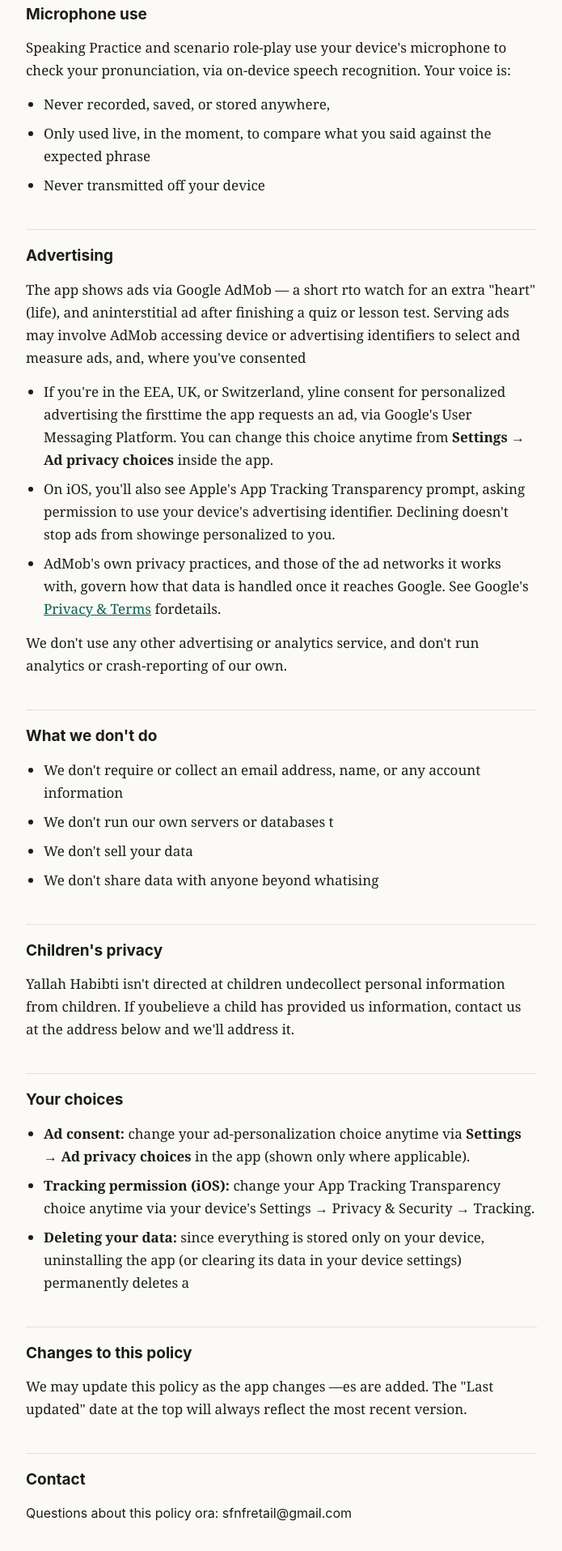
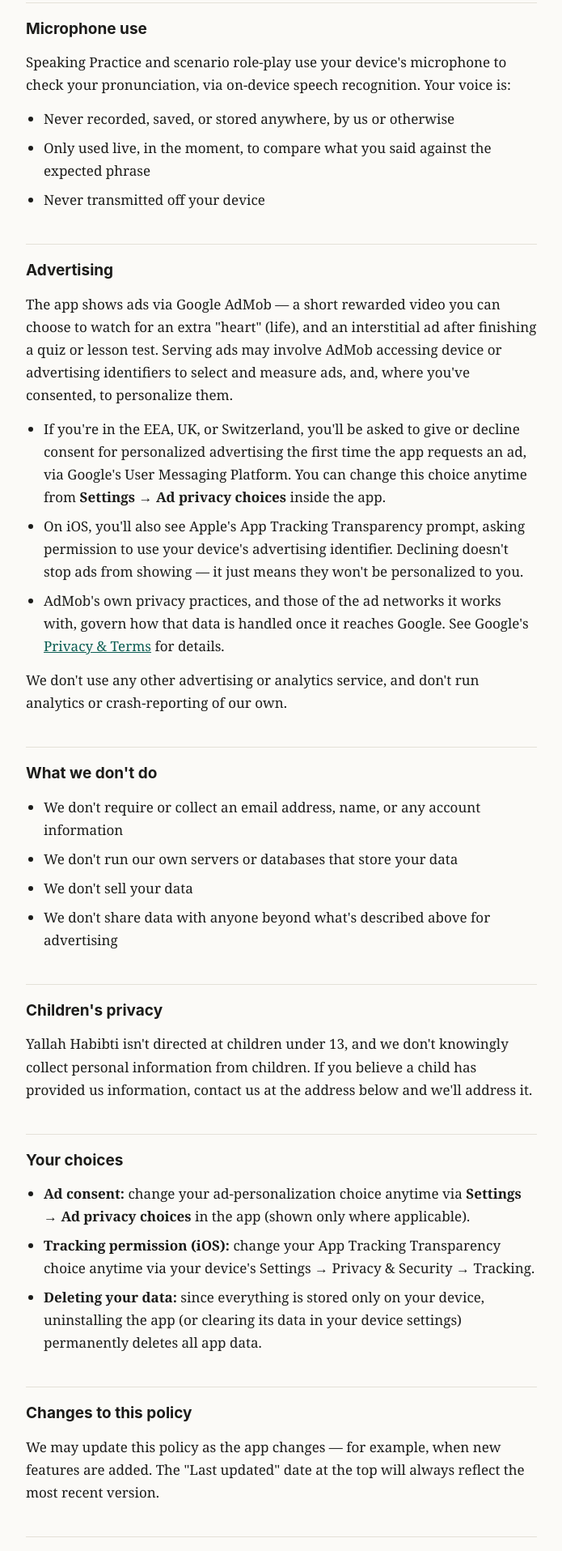
Before and after one commit to Sham-Studios/yallah-habibti-privacy, a plain HTML site: page index.html in a window 1280 px wide. Shown: the part 885-2800 px from the top of the page at 81% size, without its empty margins (292-987 px from the left). Drawn offline with Linux system fonts and the light colour scheme.

Commit message:
Update index.html

```diff
--- a/index.html
+++ b/index.html
@@ -36,7 +36,7 @@
     padding:56px 24px 96px;
   }
   h1{
-    font-family:-apple-system, "Segoe UI", Roboto,
+    font-family:-apple-system, "Segoe UI", Roboto, sans-serif;
     font-size:28px;
     font-weight:700;
     margin:0 0 6px;
@@ -73,71 +73,60 @@
   <h1>Privacy Policy — Yallah Habibti</h1>
   <p class="updated">Last updated: August 20, 2026</p>
 
-  <p>Yallah Habibti ("the app," "we," "us") is an app for learning Modern Standard Arabic with everyday Gulf dialect content. This
-policy explains what data the app touches, how it'sble to you.</p>
+  <p>Yallah Habibti ("the app," "we," "us") is an app for learning Modern Standard Arabic with everyday Gulf dialect content. This policy explains what data the app touches, how it's used, and the choices available to you.</p>
 
   <h2>The short version</h2>
-  <p>Yallah Habibti doesn't have user accounts, doesn't run its own servers, and doesn't collect or store your personal data anywhere
-except your own device. The only outside service thb, which shows ads and — where required — asks yourconsent first.</p>
+  <p>Yallah Habibti doesn't have user accounts, doesn't run its own servers, and doesn't collect or store your personal data anywhere except your own device. The only outside service the app talks to is Google AdMob, which shows ads and — where required — asks your consent first.</p>
 
   <h2>Information stored on your device</h2>
-  <p>The app saves your course progress, streak, ac settings (like display preferences) using yourdevice's local storage. This information:</p>
+  <p>The app saves your course progress, streak, achievements, hearts count, and settings (like display preferences) using your device's local storage. This information:</p>
   <ul>
     <li>Never leaves your device or gets sent to us</li>
     <li>Is only accessible to the app itself</li>
     <li>Is permanently deleted if you uninstall the app or clear its data from your device settings</li>
   </ul>
-  <p>Because there's no account system, this progress can't be recovered or transferred if you switch devices or reinstall the
-app.</p>
+  <p>Because there's no account system, this progress can't be recovered or transferred if you switch devices or reinstall the app.</p>
 
   <h2>Microphone use</h2>
-  <p>Speaking Practice and scenario role-play use your device's microphone to check your pronunciation, via on-device speech
-recognition. Your voice is:</p>
+  <p>Speaking Practice and scenario role-play use your device's microphone to check your pronunciation, via on-device speech recognition. Your voice is:</p>
   <ul>
-    <li>Never recorded, saved, or stored anywhere,
+    <li>Never recorded, saved, or stored anywhere, by us or otherwise</li>
     <li>Only used live, in the moment, to compare what you said against the expected phrase</li>
     <li>Never transmitted off your device</li>
   </ul>
 
   <h2>Advertising</h2>
-  <p>The app shows ads via Google AdMob — a short rto watch for an extra "heart" (life), and aninterstitial ad after finishing a quiz or lesson test. Serving ads may involve AdMob accessing device or advertising identifiers to
-select and measure ads, and, where you've consented
+  <p>The app shows ads via Google AdMob — a short rewarded video you can choose to watch for an extra "heart" (life), and an interstitial ad after finishing a quiz or lesson test. Serving ads may involve AdMob accessing device or advertising identifiers to select and measure ads, and, where you've consented, to personalize them.</p>
   <ul>
-    <li>If you're in the EEA, UK, or Switzerland, yline consent for personalized advertising the firsttime the app requests an ad, via Google's User Messaging Platform. You can change this choice anytime from <strong>Settings → Ad
-privacy choices</strong> inside the app.</li>
-    <li>On iOS, you'll also see Apple's App Tracking Transparency prompt, asking permission to use your device's advertising
-identifier. Declining doesn't stop ads from showinge personalized to you.</li>
-    <li>AdMob's own privacy practices, and those of the ad networks it works with, govern how that data is handled once it reaches
-Google. See Google's <a href="https://policies.googk" rel="noopener">Privacy &amp; Terms</a> fordetails.</li>
+    <li>If you're in the EEA, UK, or Switzerland, you'll be asked to give or decline consent for personalized advertising the first time the app requests an ad, via Google's User Messaging Platform. You can change this choice anytime from <strong>Settings → Ad privacy choices</strong> inside the app.</li>
+    <li>On iOS, you'll also see Apple's App Tracking Transparency prompt, asking permission to use your device's advertising identifier. Declining doesn't stop ads from showing — it just means they won't be personalized to you.</li>
+    <li>AdMob's own privacy practices, and those of the ad networks it works with, govern how that data is handled once it reaches Google. See Google's <a href="https://policies.google.com/privacy" target="_blank" rel="noopener">Privacy &amp; Terms</a> for details.</li>
   </ul>
   <p>We don't use any other advertising or analytics service, and don't run analytics or crash-reporting of our own.</p>
 
   <h2>What we don't do</h2>
   <ul>
     <li>We don't require or collect an email address, name, or any account information</li>
-    <li>We don't run our own servers or databases t
+    <li>We don't run our own servers or databases that store your data</li>
     <li>We don't sell your data</li>
-    <li>We don't share data with anyone beyond whatising</li>
+    <li>We don't share data with anyone beyond what's described above for advertising</li>
   </ul>
 
   <h2>Children's privacy</h2>
-  <p>Yallah Habibti isn't directed at children undecollect personal information from children. If youbelieve a child has provided us information, contact us at the address below and we'll address it.</p>
+  <p>Yallah Habibti isn't directed at children under 13, and we don't knowingly collect personal information from children. If you believe a child has provided us information, contact us at the address below and we'll address it.</p>
 
   <h2>Your choices</h2>
   <ul>
-    <li><strong>Ad consent:</strong> change your ad-personalization choice anytime via <strong>Settings → Ad privacy choices</strong>
-in the app (shown only where applicable).</li>
-    <li><strong>Tracking permission (iOS):</strong> change your App Tracking Transparency choice anytime via your device's Settings →
-Privacy &amp; Security → Tracking.</li>
-    <li><strong>Deleting your data:</strong> since everything is stored only on your device, uninstalling the app (or clearing its
-data in your device settings) permanently deletes a
+    <li><strong>Ad consent:</strong> change your ad-personalization choice anytime via <strong>Settings → Ad privacy choices</strong> in the app (shown only where applicable).</li>
+    <li><strong>Tracking permission (iOS):</strong> change your App Tracking Transparency choice anytime via your device's Settings → Privacy &amp; Security → Tracking.</li>
+    <li><strong>Deleting your data:</strong> since everything is stored only on your device, uninstalling the app (or clearing its data in your device settings) permanently deletes all app data.</li>
   </ul>
 
   <h2>Changes to this policy</h2>
-  <p>We may update this policy as the app changes —es are added. The "Last updated" date at the top will always reflect the most recent version.</p>
+  <p>We may update this policy as the app changes — for example, when new features are added. The "Last updated" date at the top will always reflect the most recent version.</p>
 
   <h2>Contact</h2>
-  <p class="contact">Questions about this policy ora: <ahref="mailto:sfnfretail@gmail.com">sfnfretail@gmail.com</a></p>
+  <p class="contact">Questions about this policy or how the app handles your data: <a href="mailto:sfnfretail@gmail.com">sfnfretail@gmail.com</a></p>
 </main>
 </body>
 </html>
```
